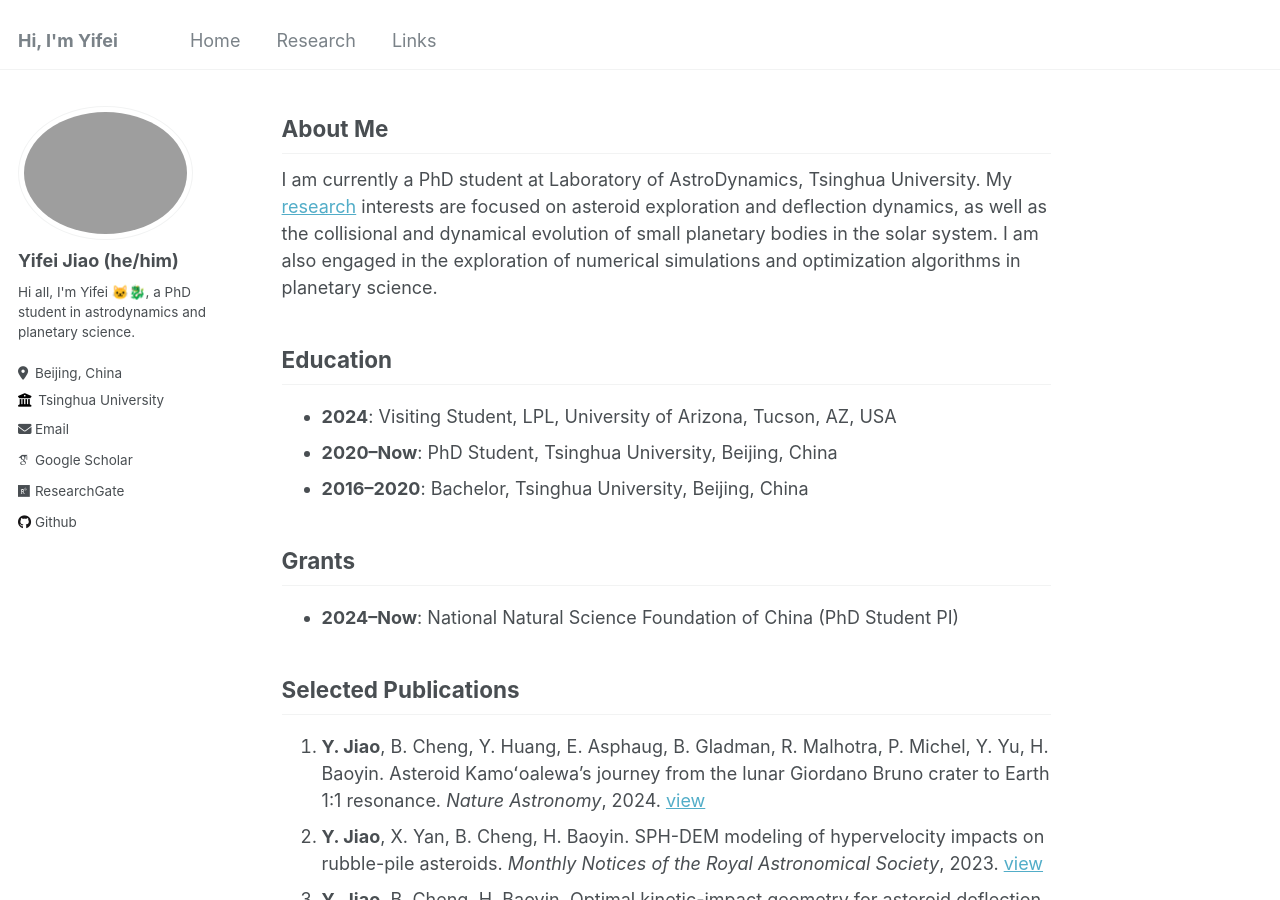
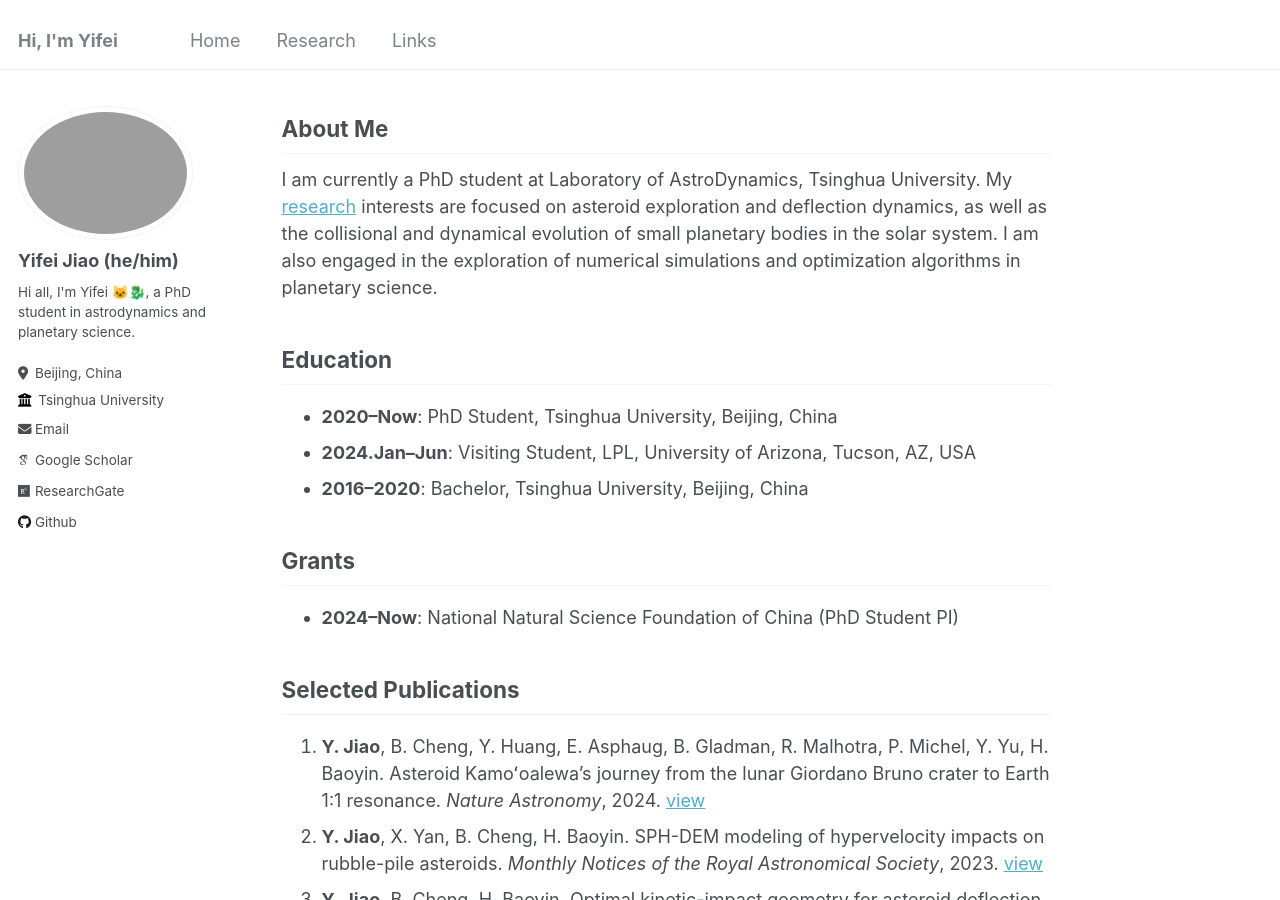
Before and after one commit to jiaoyf-thu/jiaoyf-thu.github.io, a Jekyll site: the page built from _pages/about.md, in a window 1280 px wide and 900 px high. Built offline with Jekyll 4.4.1, drawn with Linux system fonts in a browser that asks for light colours; some web fonts are replaced.

Commit message:
Update about.md

```diff
--- a/_pages/about.md
+++ b/_pages/about.md
@@ -13,8 +13,8 @@ I am currently a PhD student at Laboratory of AstroDynamics, Tsinghua University
 
 ## Education
 
-+ **2024**: Visiting Student, LPL, University of Arizona, Tucson, AZ, USA
 + **2020--Now**: PhD Student, Tsinghua University, Beijing, China
++ **2024.Jan--Jun**: Visiting Student, LPL, University of Arizona, Tucson, AZ, USA
 + **2016--2020**: Bachelor, Tsinghua University, Beijing, China
 
 ## Grants
```
